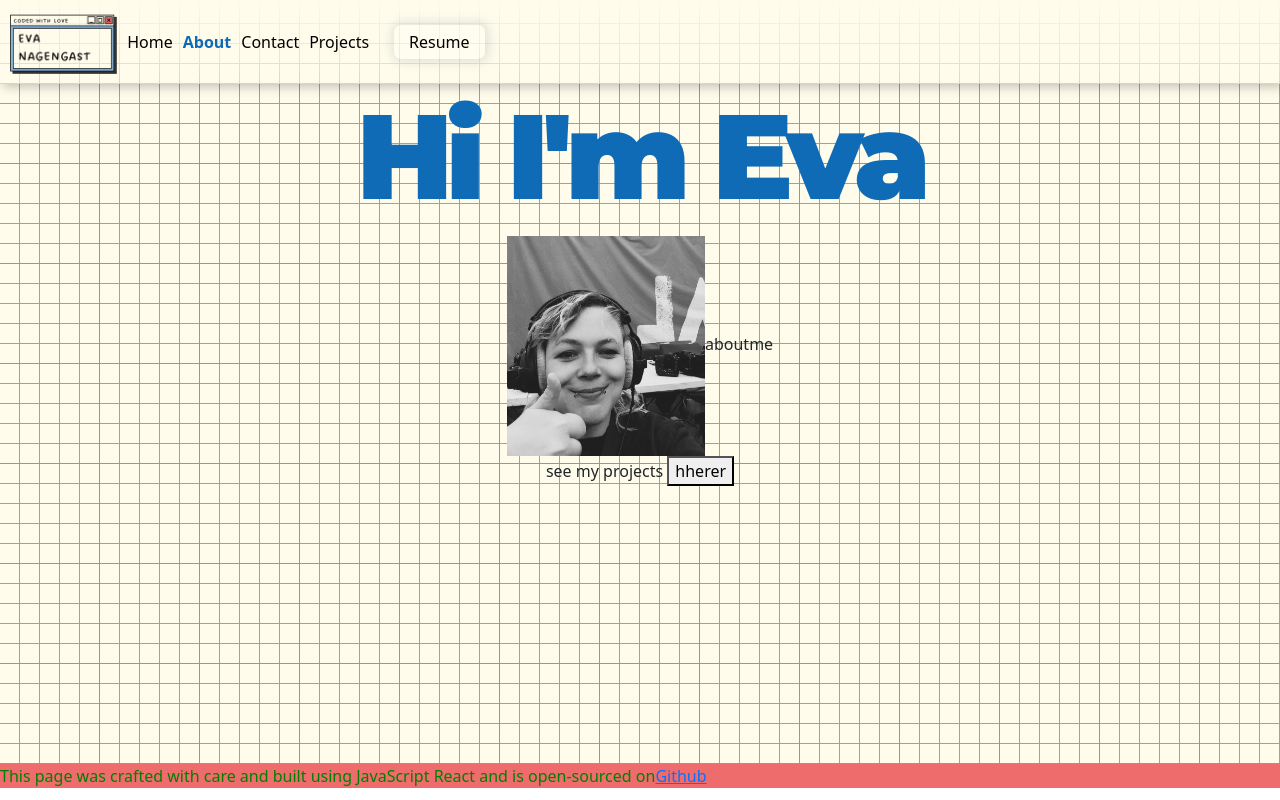
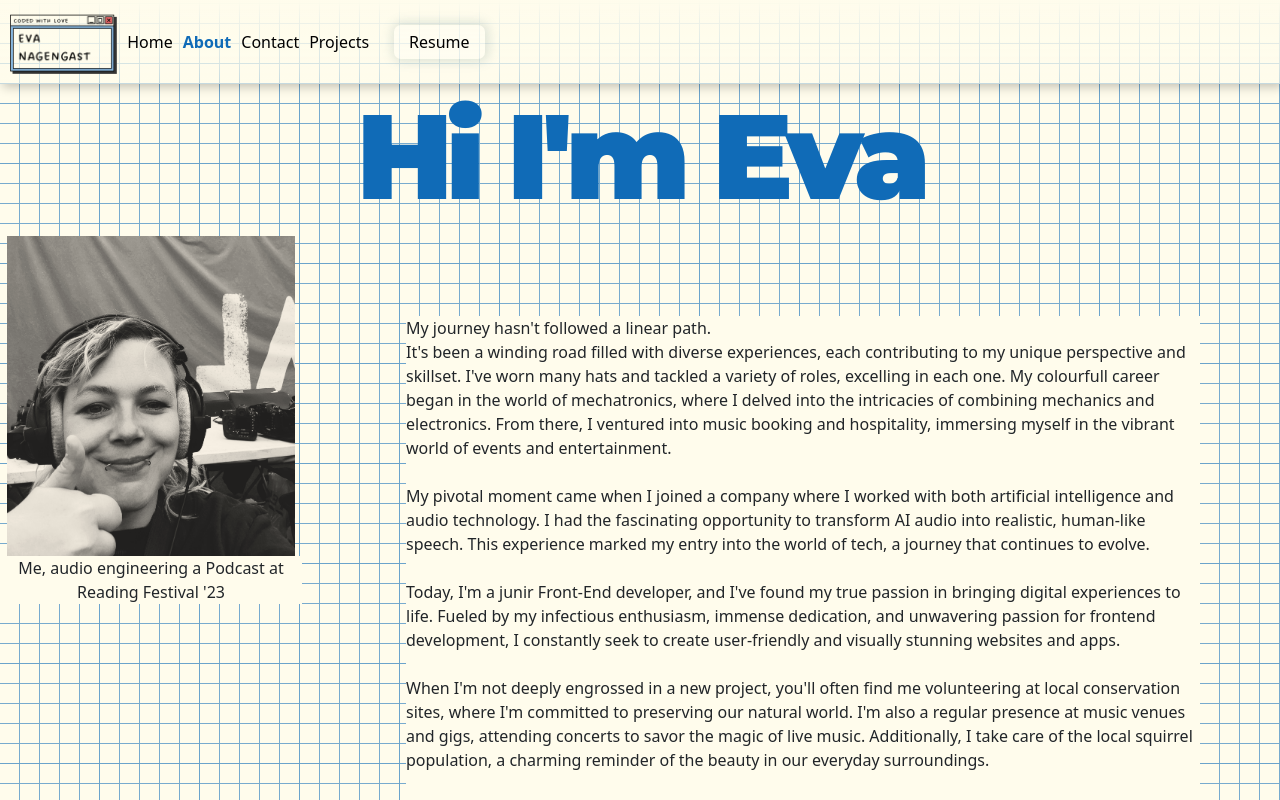
Before and after one commit to EvaNagengast/PersonalPortfolio, a React (Create React App) app: page /aboutme in a window 1280 px wide. Shown: the top 800 px of the page. Built offline with nearby package versions, Linux system fonts and the light colour scheme; a web font is replaced by a local one.

Commit message:
about me added

```diff
--- a/src/pages/Aboutme.css
+++ b/src/pages/Aboutme.css
@@ -20,12 +20,22 @@
 }
 .Aboutme .aboutmepage h1 {
   margin-top: 120px;
+
   font-size: 120px;
   font-weight: 900;
   font-family: "Montserrat", sans-serif;
   color: var(---basedark);
   letter-spacing: -7px;
 }
+.Aboutme .aboutmepage .aboutinfotext {
+  margin: 80px;
+  background-color: var(---base);
+}
 .Aboutme .aboutmepage .aboutMeImage {
-height: 220px;
+  background-color: black;
+  height: 320px;
+  filter:sepia(0.2);
 }
+figcaption {
+  background-color: var(---base);
+}
--- a/src/pages/Aboutme.js
+++ b/src/pages/Aboutme.js
@@ -13,15 +13,67 @@ export default function Aboume() {
           <h1>Hi I'm Eva</h1>
         </div>
         <main>
-          <img src={AboutImage} alt="Eva Nagengast profile" className="aboutMeImage"></img>
-          aboutme
-          <br /> see my projects{" "}
+          <div className="row">
+            <div className="col-3">
+              <img
+                src={AboutImage}
+                alt="Eva Nagengast profile"
+                className="aboutMeImage"
+              ></img>
+               <figcaption>Me, audio engineering a Podcast at Reading Festival '23</figcaption>
+            </div>
+            <div className="col-9 text-start">
+              {" "}
+              <div className="aboutinfotext ">
+                My journey hasn't followed a linear path.<br/>
+                It's been a
+                winding road filled with diverse experiences, each contributing
+                to my unique perspective and skillset. I've worn many hats and tackled a
+                variety of roles, excelling in each one. My colourfull career began in the
+                world of mechatronics, where I delved into the intricacies of
+                combining mechanics and electronics. From there, I ventured into
+                music booking and hospitality, immersing myself in the vibrant
+                world of events and entertainment. <br />
+                <br />
+                My pivotal moment came when I joined a company where I worked
+                with both artificial intelligence and audio technology. I had
+                the fascinating opportunity to transform AI audio into
+                realistic, human-like speech. This experience marked my entry
+                into the world of tech, a journey that continues to evolve.{" "}
+                <br />
+                <br />
+                Today, I'm a junir Front-End developer, and I've found my true passion
+                in bringing digital experiences to life. Fueled by my infectious
+                enthusiasm, immense dedication, and unwavering passion for
+                frontend development, I constantly seek to create user-friendly
+                and visually stunning websites and apps. <br />
+                <br />
+                When I'm not deeply engrossed in a new project, you'll often
+                find me volunteering at local conservation sites, where I'm
+                committed to preserving our natural world. I'm also a regular
+                presence at music venues and gigs, attending concerts to savor
+                the magic of live music. Additionally, I take care of the local
+                squirrel population, a charming reminder of the beauty in our
+                everyday surroundings.
+                <br />
+                <br /> I'm excited for the future and can't wait to have a chat
+                about your ideas and projects
+              </div>
+            </div>
+          </div>
           <button
             onClick={() => {
               navigate("../projects");
             }}
           >
-            hherer
+            see my projects
+          </button>
+          <button
+            onClick={() => {
+              navigate("../contact");
+            }}
+          >
+            see my projects
           </button>
         </main>
       </div>
--- a/src/pages/Home.js
+++ b/src/pages/Home.js
@@ -74,7 +74,7 @@ export default function Homepage() {
                     exploring my page or learn more
                     <button
                       onClick={() => {
-                        navigate("/cv");
+                        navigate("/aboutme");
                       }}
                     >
                       about me
--- a/src/pages/Projects.css
+++ b/src/pages/Projects.css
@@ -3,7 +3,7 @@
   color: var(---base);
 }
 .Projects .projectspage {
-    margin-top: -120px;
+  margin-top: -120px;
   display: flex;
   flex-direction: column;
   min-height: 100vh;
@@ -13,12 +13,15 @@
   font-size: 120px;
   font-weight: 900;
   font-family: "Montserrat", sans-serif;
- text-align: left;
+  text-align: left;
   letter-spacing: -7px;
 }
 .Projects .projectspage h2 {
-    margin-top: 140px;
-    font-size: 15px;
-     font-weight: 100;
+  margin-top: 140px;
+  font-size: 15px;
+  font-weight: 100;
   text-align: left;
 }
+.Projects .anoutinfotext {
+  font-size: 14;
+}
```
